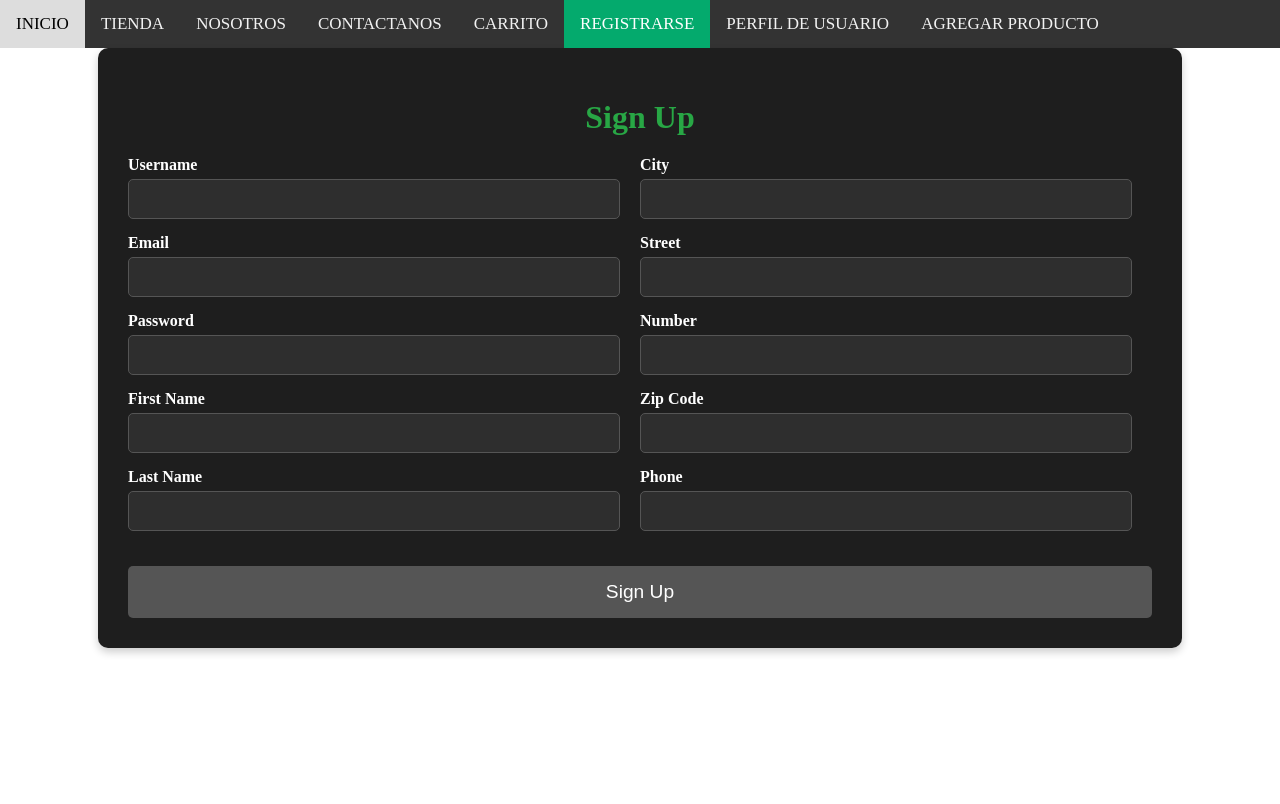
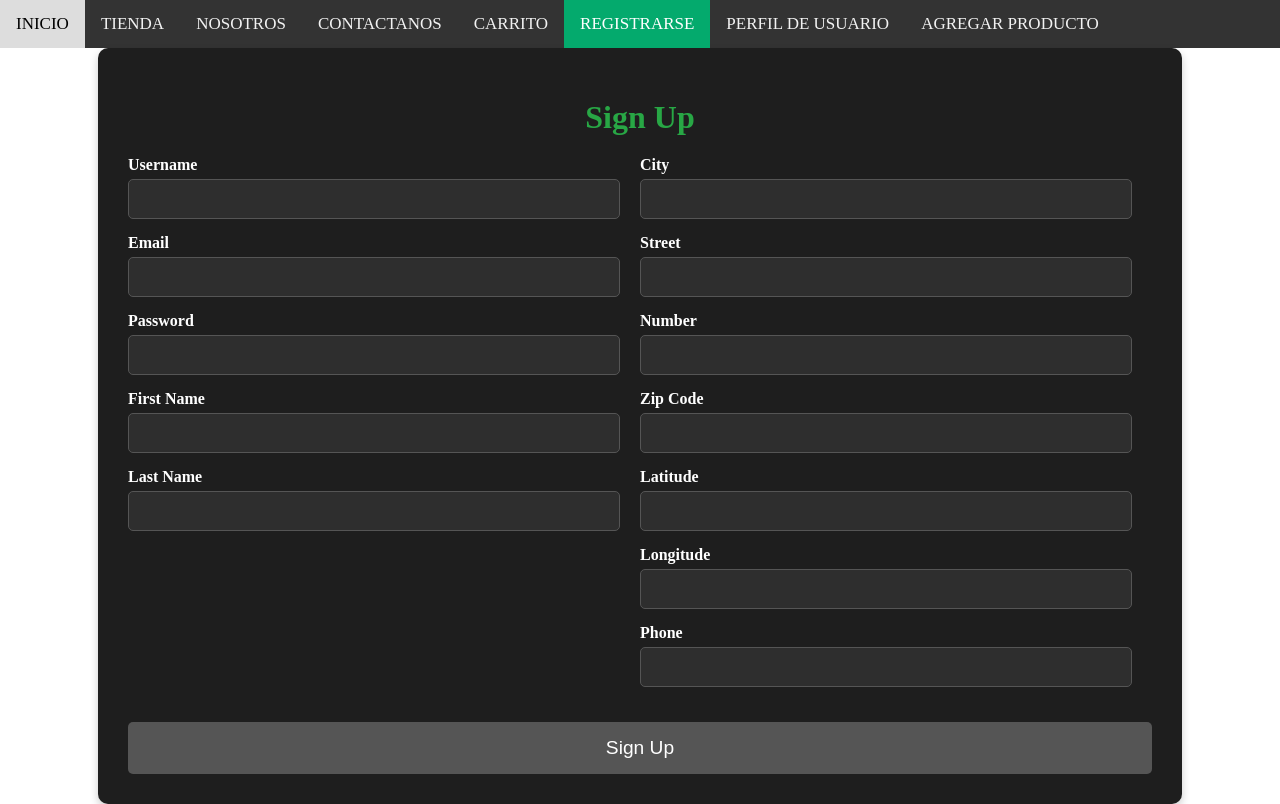
Before and after one commit to A-Joaquin/avanceAngular, an Angular app: page /sign-up in a window 1280 px wide. Built offline with nearby package versions, Linux system fonts and the light colour scheme.

Commit message:
Sign up con estilos

```diff
--- a/src/app/paginas/sign-up/sign-up.component.html
+++ b/src/app/paginas/sign-up/sign-up.component.html
@@ -77,6 +77,22 @@
       </div>
 
       <div class="form-group">
+        <label for="lat">Latitude</label>
+        <input id="lat" formControlName="lat" type="text">
+        <div *ngIf="signupForm.get('lat')?.invalid && signupForm.get('lat')?.touched">
+          Latitude is required.
+        </div>
+      </div>
+
+      <div class="form-group">
+        <label for="long">Longitude</label>
+        <input id="long" formControlName="long" type="text">
+        <div *ngIf="signupForm.get('long')?.invalid && signupForm.get('long')?.touched">
+          Longitude is required.
+        </div>
+      </div>
+
+      <div class="form-group">
         <label for="phone">Phone</label>
         <input id="phone" formControlName="phone" type="text">
         <div *ngIf="signupForm.get('phone')?.invalid && signupForm.get('phone')?.touched">
--- a/src/app/paginas/sign-up/sign-up.component.ts
+++ b/src/app/paginas/sign-up/sign-up.component.ts
@@ -59,6 +59,7 @@ export class SignUpComponent implements OnInit {
       this.userService.agregarUsuario(newUser).subscribe(
         response => {
           console.log('User registered successfully', response);
+          alert("Se registro el usuario");
         },
         error => {
           console.error('There was an error!', error);
```
Lines whose indentation alone changed are shown as unchanged.
